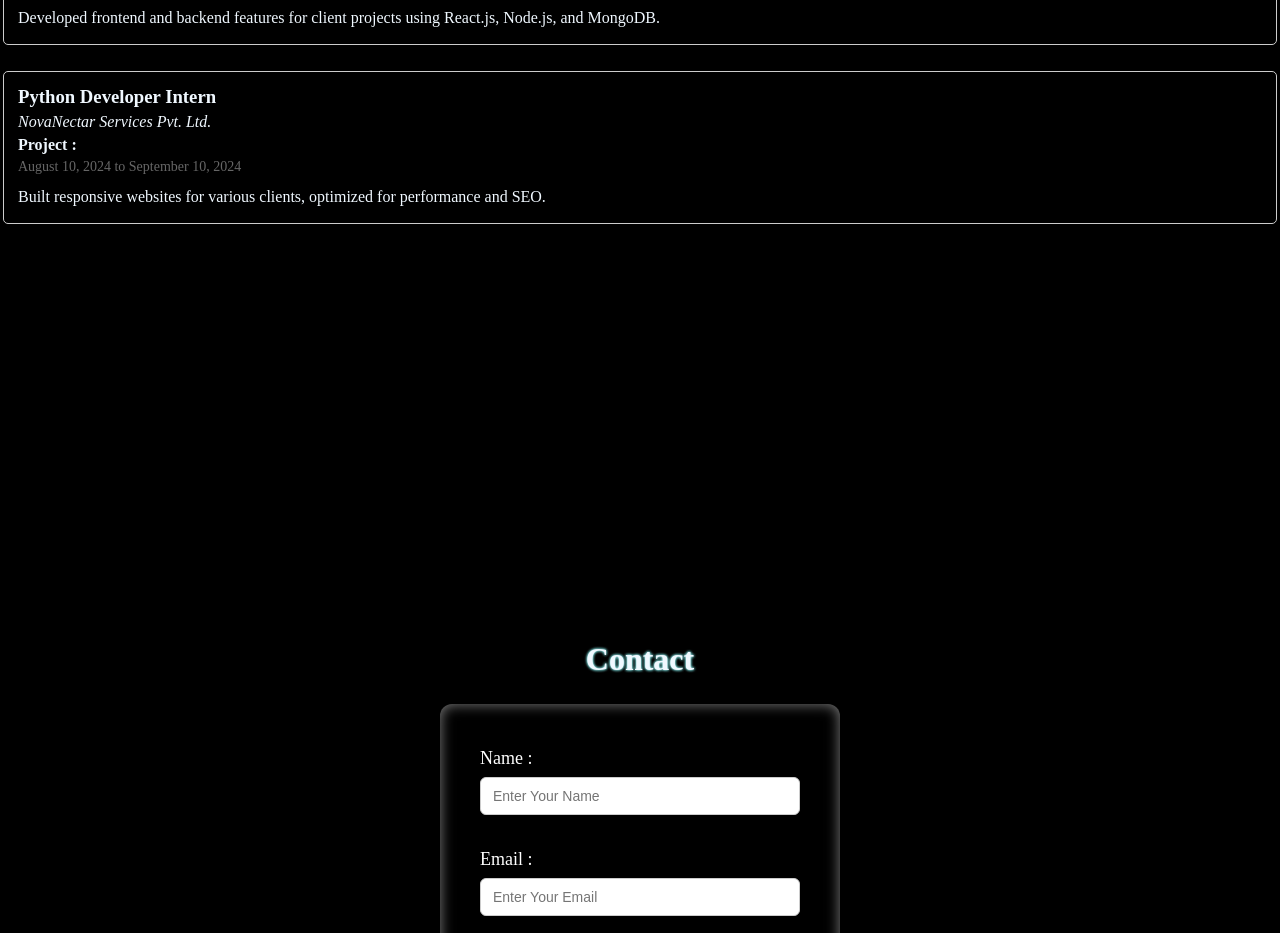
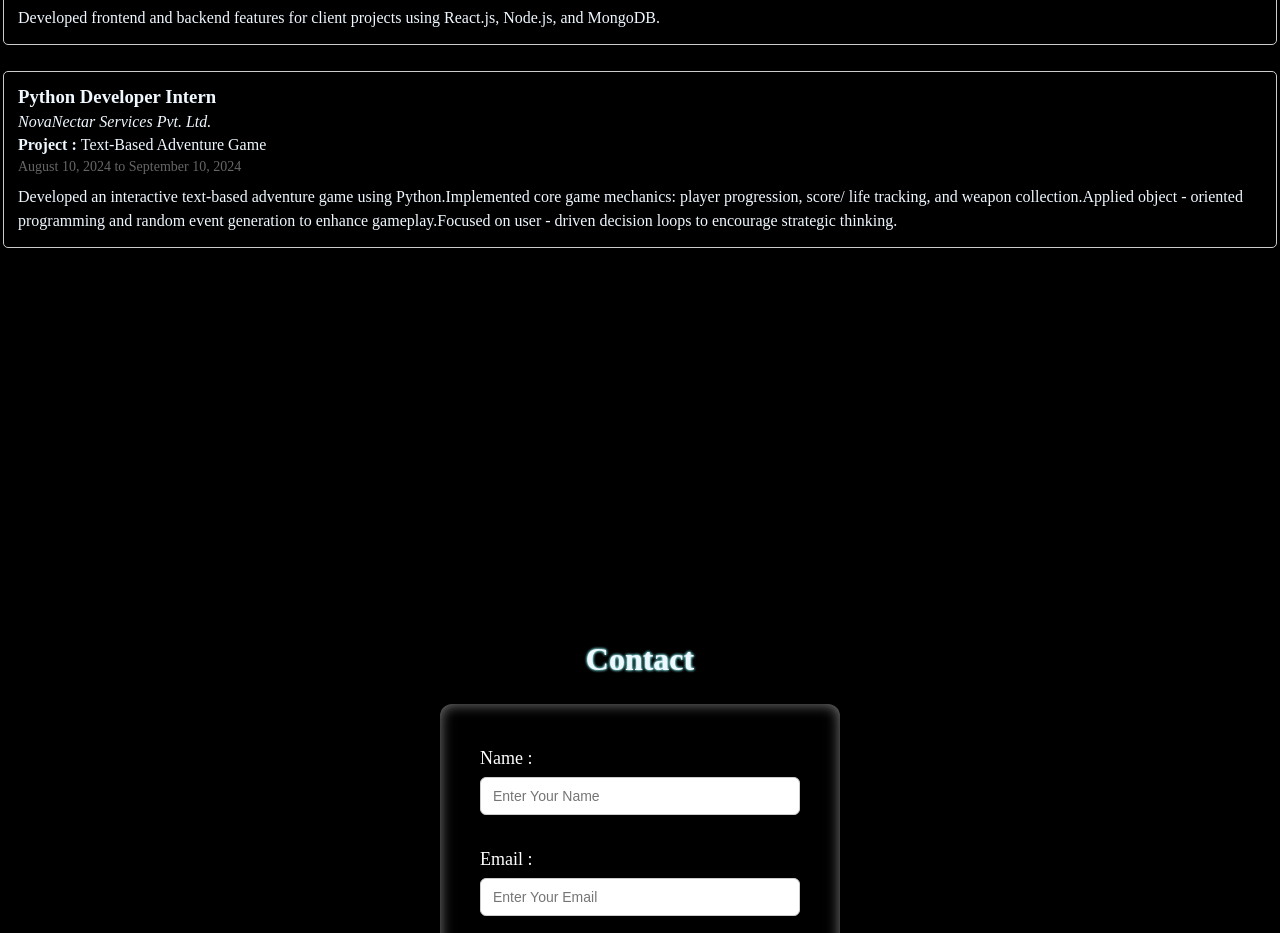
Before and after one commit to Paramesh-Kumar-2004/VP_Portfolio-2, a React (Create React App) app: page / in a window 1280 px wide. Shown: the part 3640-4573 px from the top of the page. Built offline with nearby package versions, Linux system fonts and the light colour scheme.

Commit message:
Updating The Experience.jsx

```diff
--- a/src/Components/Experience.jsx
+++ b/src/Components/Experience.jsx
@@ -16,10 +16,11 @@ function Experience() {
         },
         {
             id: 2,
+            projectname: "Text-Based Adventure Game",
             position: 'Python Developer Intern',
             company: 'NovaNectar Services Pvt. Ltd.',
             duration: ' August 10, 2024 to September 10, 2024',
-            description: 'Built responsive websites for various clients, optimized for performance and SEO.',
+            description: `Developed an interactive text-based adventure game using Python.Implemented core game mechanics: player progression, score/ life tracking, and weapon collection.Applied object - oriented programming and random event generation to enhance gameplay.Focused on user - driven decision loops to encourage strategic thinking.`
         },
     ];
     return (
```
